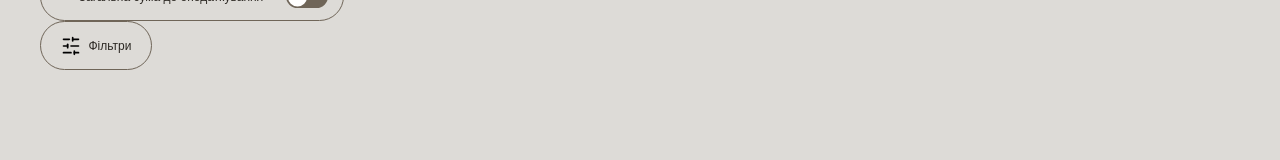
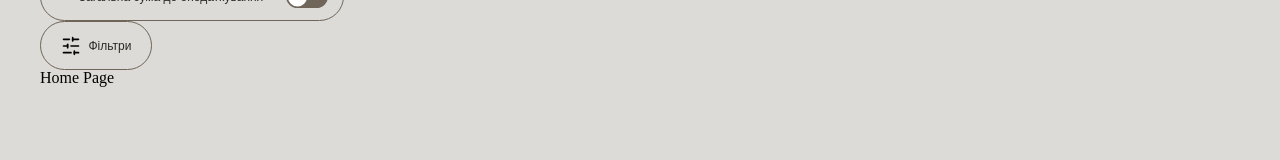
Before and after one commit to HomeFU/home-fu-frontend-public, a React (Vite) app in the folder home-fu/: page / in a window 1280 px wide. Shown: the part 229-389 px from the top of the page. Built offline with nearby package versions, Linux system fonts and the light colour scheme; a web font is replaced by a local one.

Commit message:
created index page

```diff
--- a/home-fu/src/App.tsx
+++ b/home-fu/src/App.tsx
@@ -1,12 +1,10 @@
 import "./App.css";
 // import { BrowserRouter, Routes, Route } from "react-router-dom";
-import Header from "./components/Header/header";
-import Footer from "./components/Footer/footer";
+import Home from "./pages/Home";
 function App() {
   return (
     <div className="container">
-      <Header></Header>
-      <Footer></Footer>
+      <Home></Home>
     </div>
   );
 }
--- /dev/null
+++ b/home-fu/src/pages/Home.tsx
@@ -0,0 +1,15 @@
+import Header from "../components/Header/header";
+import Footer from "../components/Footer/footer";
+
+const Home = () => {
+
+    return (<>
+        <Header></Header>
+        <main>
+            <h1>Home Page</h1>
+        </main>
+        <Footer></Footer>
+    </>)
+}
+
+export default Home;
```
